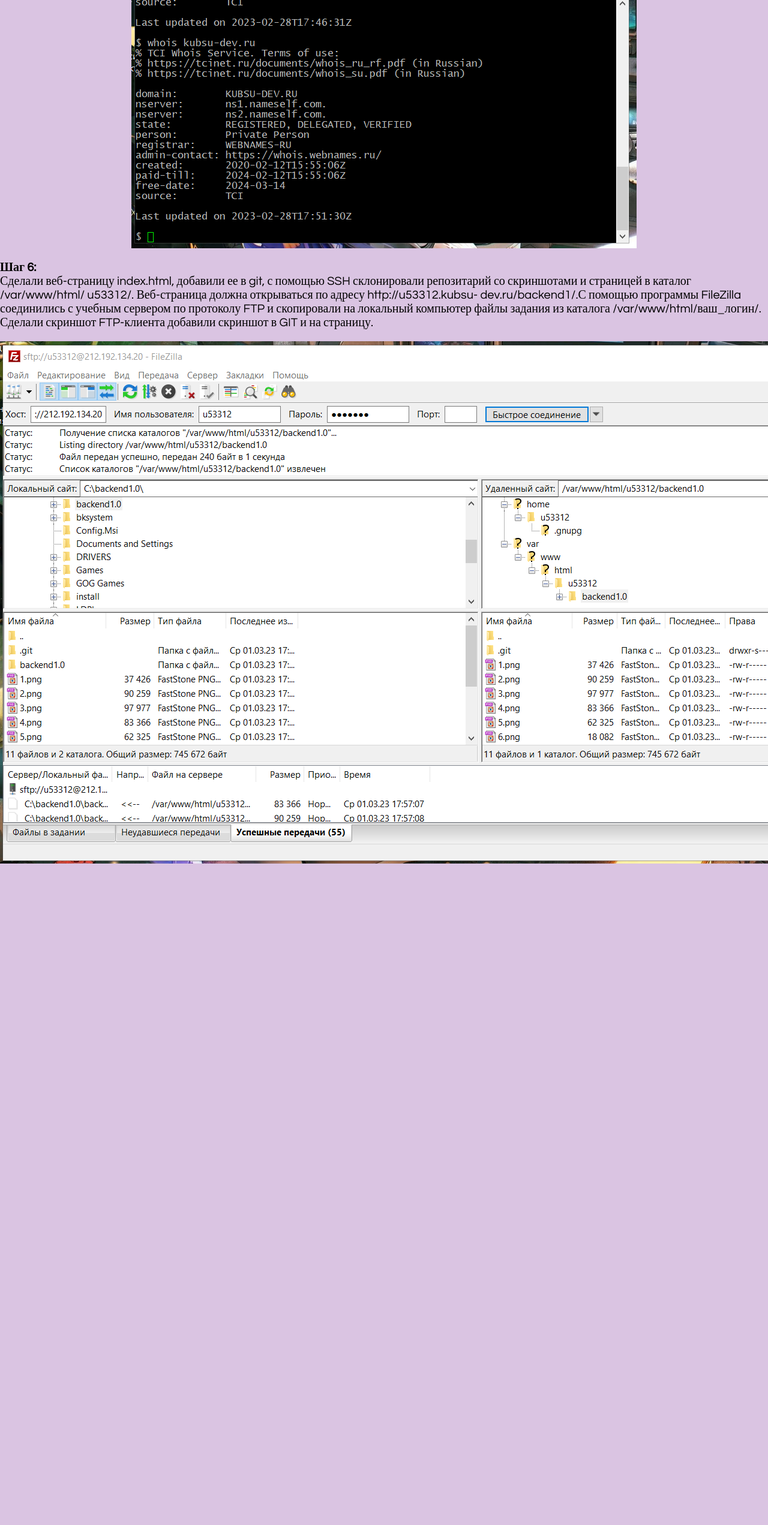
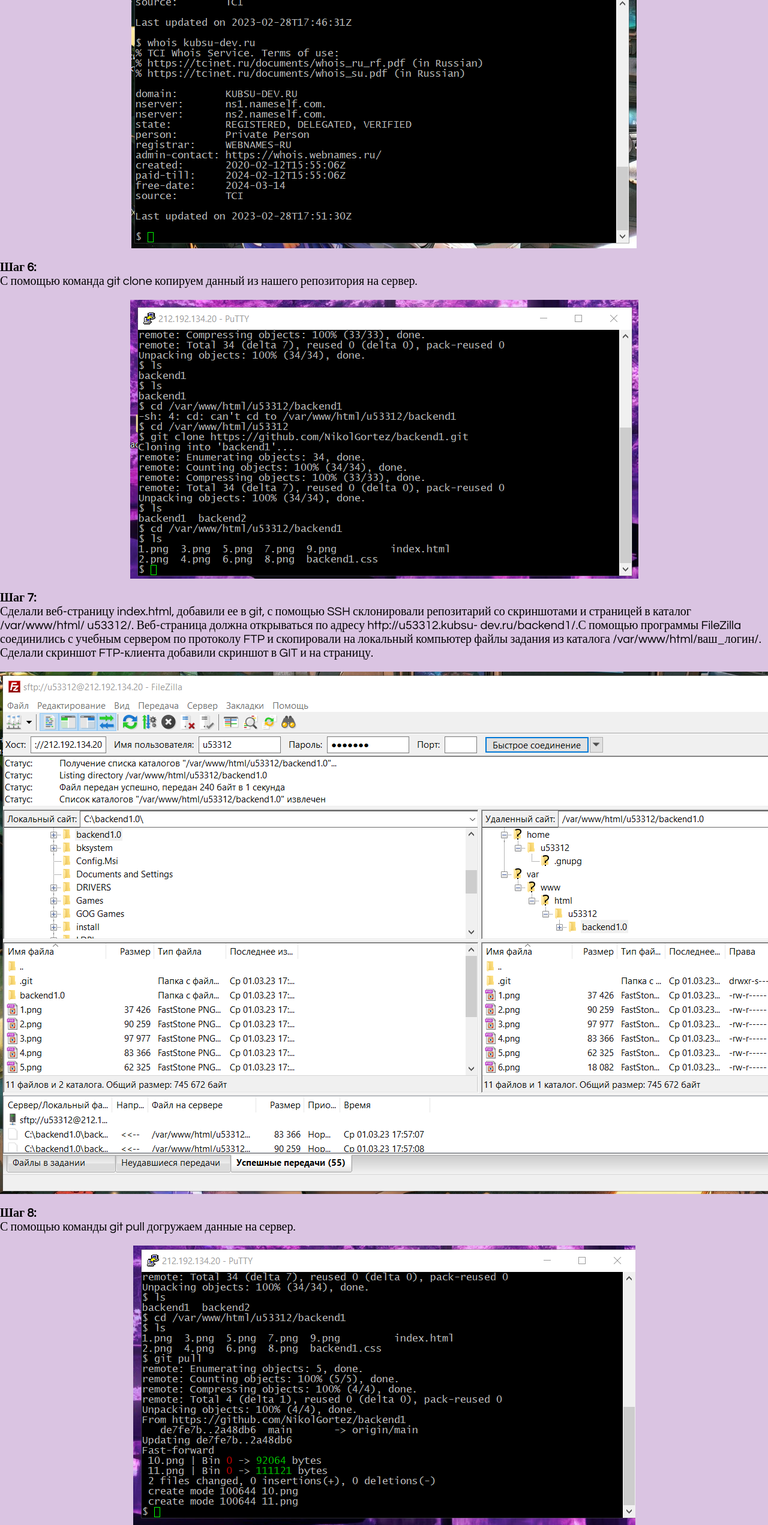
Before and after one commit to NikolGortez/backend1, a plain HTML site: page index.html in a window 1280 px wide. Shown: the part 3488-6031 px from the top of the page at 60% size. Before the commit the page ends 4928 px from the top, so only its background shows below. Drawn offline with Linux system fonts and the light colour scheme.

Commit message:
Update index.html

```diff
--- a/index.html
+++ b/index.html
@@ -47,13 +47,19 @@
     <div id="picture"><img src="7.png"></br>
         <br><img src="8.png"></br>
     </div>
-<div id="name"><br> Шаг 6:</div> Сделали веб-страницу index.html, добавили ее в git, с помощью
+    <div id="name"><br> Шаг 6:</div> С помощью команда git clone копируем данный из нашего репозитория на сервер.</p>
+    <div id="picture"><img src="11.png"></br>
+    </div>
+<div id="name"><br> Шаг 7:</div> Сделали веб-страницу index.html, добавили ее в git, с помощью
 SSH склонировали репозитарий со скриншотами и страницей в каталог /var/www/html/ u53312/.
 Веб-страница должна открываться по адресу http://u53312.kubsu- dev.ru/backend1/.С помощью программы FileZilla соединились с учебным сервером по протоколу FTP и скопировали
 на локальный компьютер файлы задания из каталога /var/www/html/ваш_логин/.
 Сделали скриншот FTP-клиента добавили скриншот в GIT и на страницу.</p>
     <div id="picture"><img src="9.png"></br>
     </div>
+<div id="name"><br> Шаг 8:</div> С помощью команды git pull догружаем данные на сервер.</p>
+    <div id="picture"><img src="12.png"></br>
+    </div>
 
 </body>
 
```
